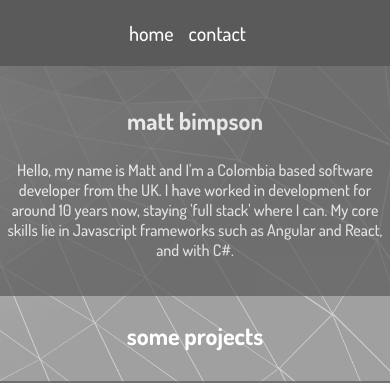
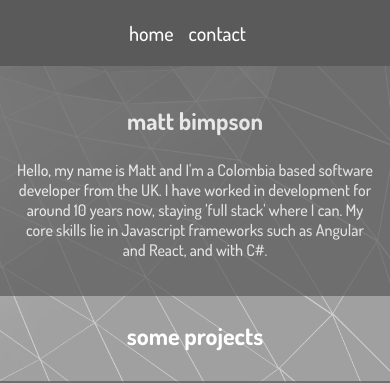
Before and after one commit to mattbimpson/portfolio, a React (Create React App) app: page / in a window 390 px wide. Shown: the top 383 px of the page. Built offline with nearby package versions, Linux system fonts and the light colour scheme.

Commit message:
padding mobile

```diff
--- a/src/shared/styles/Styles.ts
+++ b/src/shared/styles/Styles.ts
@@ -15,8 +15,8 @@ export const Container =
 
     @media (max-width: 780px) {
       margin-top: -5px;
-      padding-left: 0;
-      padding-right: 0;
+      padding-left: 15px;
+      padding-right: 15px;
     }
   `;
 
```
